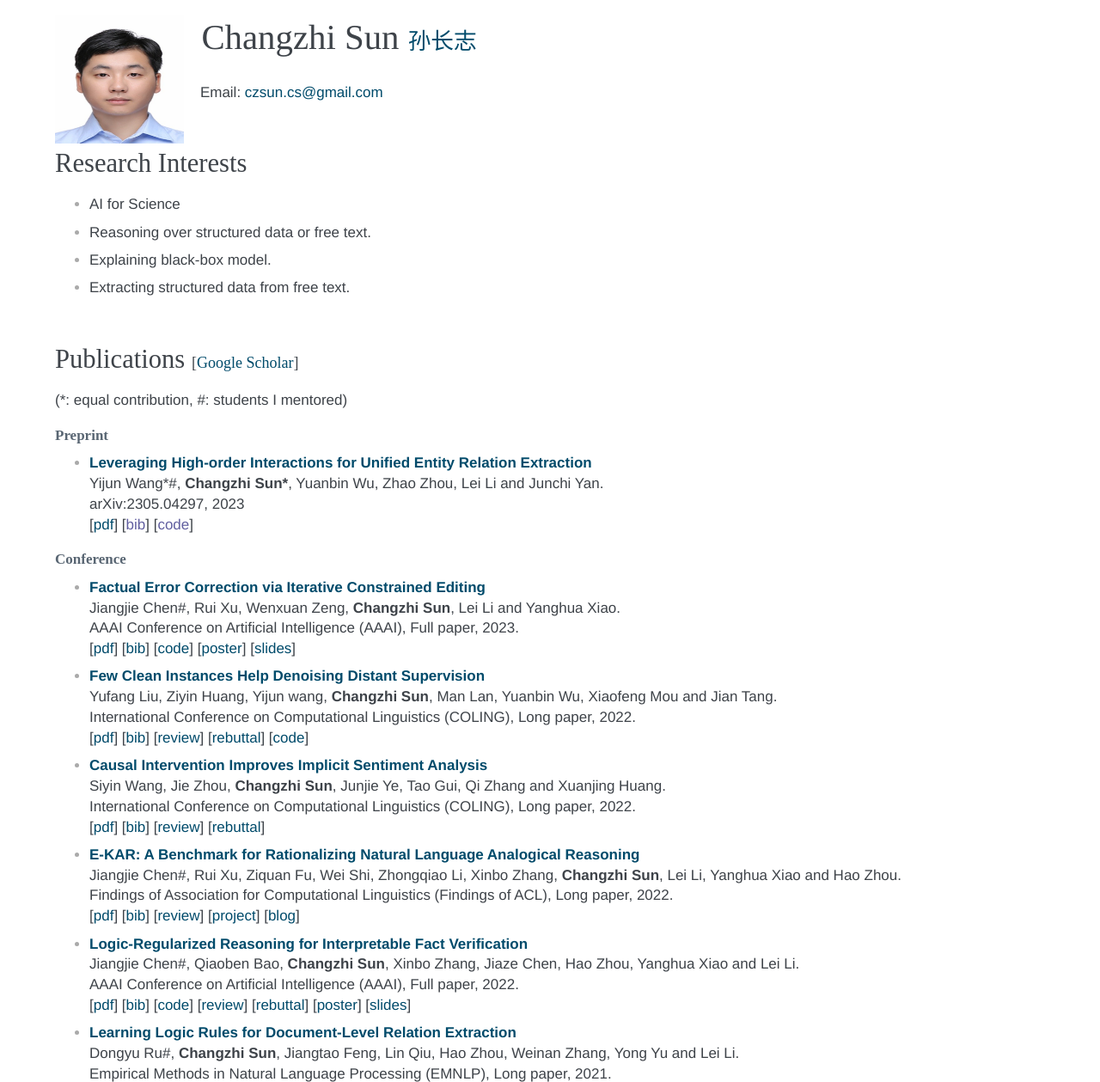
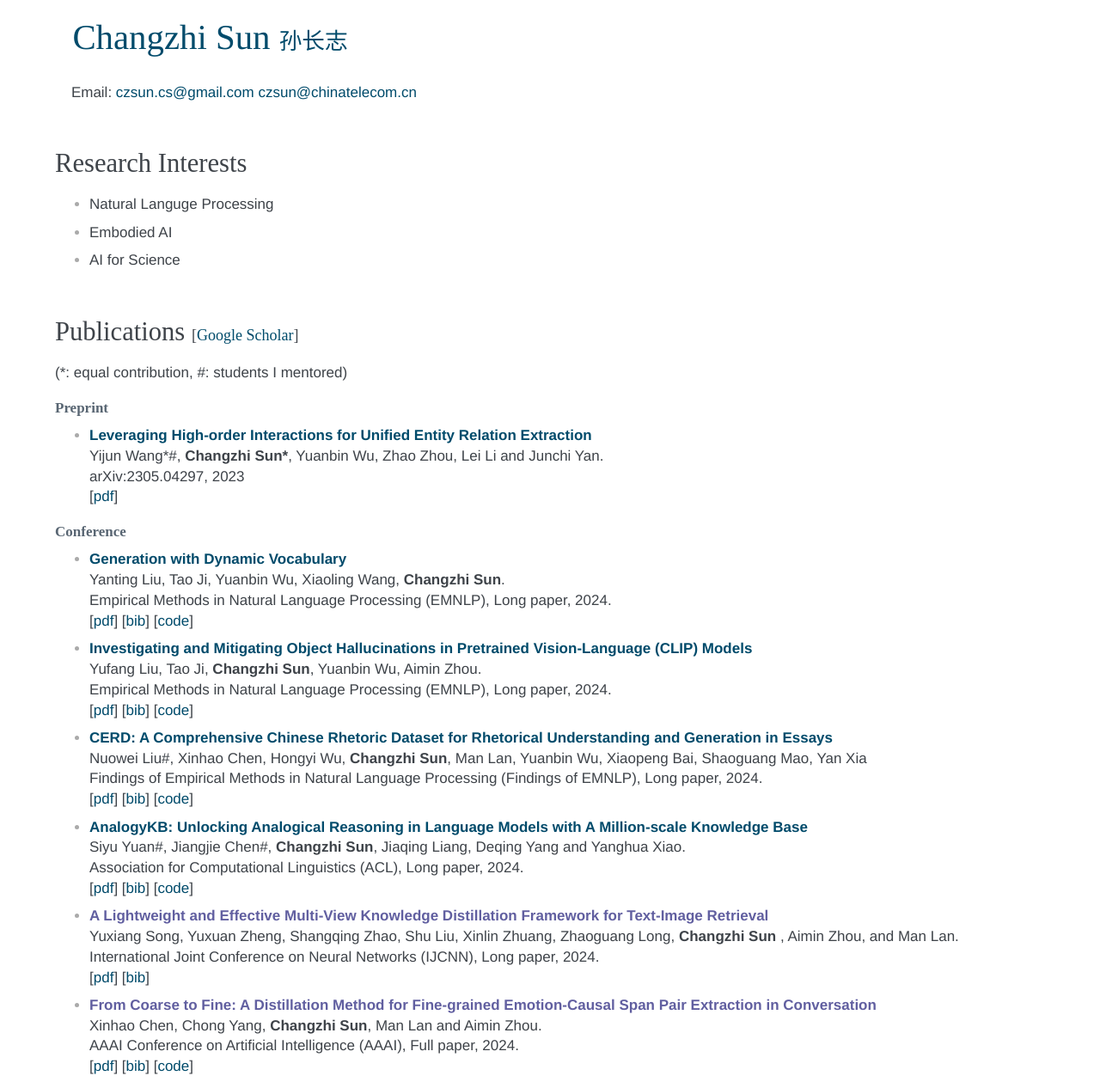
Before and after one commit to changzhisun/changzhisun.github.io, a plain HTML site: page index.html in a window 1280 px wide. Shown: the top 1259 px of the page at 86% size. Drawn offline with Linux system fonts and the light colour scheme.

Commit message:
update cv and emnlp2024 and TeleAI

```diff
--- a/index.html
+++ b/index.html
@@ -232,9 +232,9 @@
 <body class="article">
     <div id="header">
         <h1>
-            <a href="files/cv_changzhisun.pdf"><img width="75" align="left" src="imgs/me.jpg"/>  </a>
-            <span style="font-family:Times;"> &nbsp Changzhi Sun</span>
-            <span style="font-family:Microsoft YaHei; font-size:20pt"> <a href="files/cv_changzhisun.pdf">孙长志</a> </span>
+            <!-- <a href="files/cv_czsun_en.pdf"><img width="75" align="left" src="imgs/me.jpg"/>  </a> -->
+            <span style="font-family:Times;"> <a href="files/cv_czsun_en.pdf"> &nbsp Changzhi Sun </a> </span>
+            <span style="font-family:Microsoft YaHei; font-size:20pt"> <a href="files/cv_czsun_en.pdf">孙长志</a> </span>
         </h1>
     </div>
     <div id="content">
@@ -243,6 +243,7 @@
                 <div class="dlist">
                     <p>
                         &nbsp &nbsp Email:&nbsp;<a href="mailto:czsun.cs@gmail.com">czsun.cs@gmail.com</a>
+                        <a href="mailto:czsun@chinatelecom.cn">czsun@chinatelecom.cn</a>
                     </p>
                 </div>
             </div>
@@ -253,16 +254,13 @@
                 <div class="paragraph">
                     <ul>
                         <li>
-                            <p>AI for Science</p>
+                            <p>Natural Languge Processing</p>
                         </li>
                         <li>
-                            <p>Reasoning over structured data or free text.</p>
+                            <p>Embodied AI</p>
                         </li>
                         <li>
-                            <p>Explaining black-box model.</p>
-                        </li>
-                        <li>
-                            <p>Extracting structured data from free text.</p>
+                            <p>AI for Science</p>
                         </li>
                     </ul>
                 </div>
@@ -290,8 +288,8 @@
                                 arXiv:2305.04297, 2023
                                 <br />
                                 [<a href="https://arxiv.org/pdf/2305.04297.pdf">pdf</a>]
-                                [<a href=''>bib</a>]
-                                [<a href=''>code</a>]
+                                <!-- [<a href=''>bib</a>] -->
+                                <!-- [<a href=''>code</a>] -->
                             </p>
                         </li>
                     </ul>
@@ -299,6 +297,84 @@
                 <div class="ulist">
                     <div class="title">Conference</div>
                     <ul>
+                        <li>
+                            <p>
+                                <a style="font-weight: bold;" href="https://arxiv.org/abs/2410.08481">Generation with Dynamic Vocabulary</a>
+                                <br />
+                                Yanting Liu, Tao Ji, Yuanbin Wu, Xiaoling Wang, <strong>Changzhi Sun</strong>.
+                                <br />
+                                Empirical Methods in Natural Language Processing (EMNLP), Long paper, 2024.
+                                <br />
+                                [<a href="https://arxiv.org/pdf/2410.08481">pdf</a>]
+                                [<a href='publications/dyvocab/cite.bib'>bib</a>]
+                                [<a href='https://github.com/Maniyantingliu/generation_with_dynamic_vocabulary'>code</a>]
+                            </p>
+                        </li>
+                        <li>
+                            <p>
+                                <a style="font-weight: bold;" href="https://arxiv.org/abs/2410.03176">Investigating and Mitigating Object Hallucinations in Pretrained Vision-Language (CLIP) Models</a>
+                                <br />
+                                Yufang Liu, Tao Ji, <strong>Changzhi Sun</strong>, Yuanbin Wu, Aimin Zhou.
+                                <br />
+                                Empirical Methods in Natural Language Processing (EMNLP), Long paper, 2024.
+                                <br />
+                                [<a href="https://arxiv.org/pdf/2410.03176">pdf</a>]
+                                [<a href='publications/cliphall/cite.bib'>bib</a>]
+                                [<a href='https://github.com/Yufang-Liu/clip_hallucination'>code</a>]
+                            </p>
+                        </li>
+                        <li>
+                            <p>
+                                <a style="font-weight: bold;" href="https://arxiv.org/abs/2409.19691">CERD: A Comprehensive Chinese Rhetoric Dataset for Rhetorical Understanding and Generation in Essays</a>
+                                <br />
+                                Nuowei Liu#, Xinhao Chen, Hongyi Wu, <strong>Changzhi Sun</strong>, Man Lan, Yuanbin Wu, Xiaopeng Bai, Shaoguang Mao, Yan Xia
+                                <br />
+                                Findings of Empirical Methods in Natural Language Processing (Findings of EMNLP), Long paper, 2024.
+                                <br />
+                                [<a href="https://arxiv.org/pdf/2409.19691">pdf</a>]
+                                [<a href='publicaitons/cerd/cite.bib'>bib</a>]
+                                [<a href='https://github.com/cubenlp/cerd'>code</a>]
+                            </p>
+                        </li>
+                        <li>
+                            <p>
+                                <a style="font-weight: bold;" href="https://aclanthology.org/2024.acl-long.68/">AnalogyKB: Unlocking Analogical Reasoning in Language Models with A Million-scale Knowledge Base</a>
+                                <br />
+                                Siyu Yuan#, Jiangjie Chen#, <strong>Changzhi Sun</strong>, Jiaqing Liang, Deqing Yang and Yanghua Xiao.
+                                <br />
+                                Association for Computational Linguistics (ACL), Long paper, 2024.
+                                <br />
+                                [<a href="https://aclanthology.org/2024.acl-long.68.pdf">pdf</a>]
+                                [<a href='publications/anakb/cite.bib'>bib</a>]
+                                [<a href='https://github.com/siyuyuan/analogykb'>code</a>]
+                            </p>
+                        </li>
+                        <li>
+                            <p>
+                                <a style="font-weight: bold;" href="">A Lightweight and Effective Multi-View Knowledge Distillation Framework for Text-Image Retrieval</a>
+                                <br />
+                                Yuxiang Song, Yuxuan Zheng, Shangqing Zhao, Shu Liu, Xinlin Zhuang, Zhaoguang Long, <strong> Changzhi Sun </strong>, Aimin Zhou, and Man Lan.
+                                <br />
+                               International Joint Conference on Neural Networks (IJCNN), Long paper, 2024.
+                                <br />
+                                [<a href="publications/lemkd/lemkd.pdf">pdf</a>]
+                                [<a href='publications/lemkd/cite.bib'>bib</a>]
+                                <!-- [<a href=''>code</a>] -->
+                            </p>
+                        </li>
+                        <li>
+                            <p>
+                                <a style="font-weight: bold;" href="">From Coarse to Fine: A Distillation Method for Fine-grained Emotion-Causal Span Pair Extraction in Conversation</a>
+                                <br />
+                                Xinhao Chen, Chong Yang, <strong>Changzhi Sun</strong>, Man Lan and Aimin Zhou.
+                                <br />
+                                AAAI Conference on Artificial Intelligence (AAAI), Full paper, 2024.
+                                <br />
+                                [<a href="publications/kdecs/kdecs.pdf">pdf</a>]
+                                [<a href='publications/kdecs/cite.bib'>bib</a>]
+                                [<a href='https://github.com/cubenlp/KD-ECS'>code</a>]
+                            </p>
+                        </li>
                         <li>
                             <p>
                                 <a style="font-weight: bold;" href="https://arxiv.org/abs/2211.12130">Factual Error Correction via Iterative Constrained Editing</a>
@@ -567,29 +643,27 @@
                     <ul class="arabic">
                         <li>
                             <p>
-                                2023.08 - Present: LinGang Lab.
-                                Leader <a href="https://hsc.ecnu.edu.cn/b1/81/c37112a438657/page.htm">Honglin Li</a>
+                                2024.10 - Present: Research scientist at TeleAI.
                             </p>
                         </li>
                         <li>
                             <p>
-                                2020.06 - 2023.06: ByteDance AI Lab.
-                                Leader <a href="https://zhouh.github.io/">Hao Zhou</a> and
-                                <a href="https://lileicc.github.io/">Lei Li</a>.
+                                2023.08 - 2024.10: Assistant researcher at LinGang Lab.
+                            </p>
+                        </li>
+                        <li>
+                            <p>
+                                2020.06 - 2023.06: NLP researcher at ByteDance AI Lab.
                             </p>
                         </li>
                         <li>
                             <p>
                                 2014.09 - 2019.12: PhD candidate student at <a href="https://antnlp.org/">AntNLP</a> group of East China Normal University.
-                                Supervisor:<a href="https://ybwu.org/">Yuanbin Wu</a> and
-                                           <a href="https://shiliangsun.github.io/">Shiliang Sun</a>.
                             </p>
                         </li>
                         <li>
                             <p>
                                 2018.12 - 2019.05: Intern at NLC group of Microsoft Research Asia.
-                                Mentor: <a href="https://dblp.org/pid/06/10400.html">Yeyun Gong</a> and
-                                <a href="https://www.microsoft.com/en-us/research/people/nanduan/">Nan Duan</a>.
                             </p>
                         </li>
                         <li>
@@ -601,54 +675,6 @@
                 </div>
             </div>
         </div>
-        <!-- <div class="sect1"> -->
-            <!-- <h2 id="_parters">Students</h2> -->
-            <!-- <div class="sectionbody"> -->
-                <!-- <div class="olist arabic"> -->
-                    <!-- <ul class="arabic"> -->
-                        <!-- <li> -->
-                            <!-- <p> -->
-                                <!-- <a href="https://jiangjiechen.github.io/">Jiangjie Chen</a> -->
-                                <!-- (FDU PhD) -->
-                            <!-- </p> -->
-                        <!-- </li> -->
-                        <!-- <li> -->
-                            <!-- <p> -->
-                                <!-- Xuantao Lu -->
-                                <!-- (FDU master) -->
-                            <!-- </p> -->
-                        <!-- </li> -->
-                        <!-- <li> -->
-                            <!-- <p> -->
-                                <!-- Haoran Li  -->
-                                <!-- (HKUST PhD) -->
-                            <!-- </p> -->
-                        <!-- </li> -->
-                        <!-- <li> -->
-                            <!-- <p> -->
-                                <!-- <a href="https://receiling.github.io/">Yijun Wang</a> -->
-                                <!-- (SJTU master -> Tencent Shanghai) -->
-                            <!-- </p> -->
-                        <!-- </li> -->
-                        <!-- <li> -->
-                            <!-- <p> -->
-                                <!-- Dongyu Ru (SJTU master -> Amazon Shanghai) -->
-                            <!-- </p> -->
-                        <!-- </li> -->
-                        <!-- <li> -->
-                            <!-- <p> -->
-                                <!-- Chi Han(UIUC PhD) -->
-                            <!-- </p> -->
-                        <!-- </li> -->
-                        <!-- <li> -->
-                            <!-- <p> -->
-                                <!-- Runxin Xu(PKU master) -->
-                            <!-- </p> -->
-                        <!-- </li> -->
-                    <!-- </ul> -->
-                <!-- </div> -->
-            <!-- </div> -->
-        <!-- </div> -->
 
         <div class="sect1">
             <h2 id="_professional_activities">Professional Activities</h2>
@@ -657,7 +683,7 @@
                     <ul class="arabic">
                         <li>
                             <p>
-                                Program committee/reviewer: ARR(ACL Rolling Review), NAACL, AAAI, ACL, EMNLP, EACL, COLING.
+                                Program committee/reviewer: CL, ACL Rolling Review, ACL, EMNLP, NAACL, NeurIPS, ICLR, AAAI, EACL, COLING, NLPCC, etc.
                             </p>
                         </li>
                     </ul>
@@ -690,7 +716,7 @@
                                 </td>
                                 <td>
                                     <a href="https://jiangjiechen.github.io/"> <img src="imgs/chenjiangjie.jpg"></a> </br>
-                                    <a href="https://jiangjiechen.github.io/">Jiangjie Chen</a></br>(FDU)
+                                    <a href="https://jiangjiechen.github.io/">Jiangjie Chen</a></br>(ByteDance)
                                 </td>
                             </tr>
                             <tr>
@@ -704,11 +730,11 @@
                                 </td>
                                 <td>
                                     <a href="https://jocelynsong.github.io/"><img src="imgs/songzhenqiao.jpg"></a></br>
-                                    <a href="https://jocelynsong.github.io/">Zhenqiao Song</a></br>(UCSB)
+                                    <a href="https://jocelynsong.github.io/">Zhenqiao Song</a></br>(CMU)
                                 </td>
                                 <td>
                                     <a href="https://dqwang122.github.io/"><img width="100" src="imgs/wangdanqing.jpg"></a></br>
-                                    <a href="https://dqwang122.github.io/">Danqing Wang</a></br>(UCSB)
+                                    <a href="https://dqwang122.github.io/">Danqing Wang</a></br>(CMU)
                                 </td>
                                 <td>
                                     <a href=""><img width="100" src="imgs/zhangxinbo.jpg"></a></br>
@@ -716,7 +742,7 @@
                                 </td>
                                 <td>
                                     <a href="http://web.cs.ucla.edu/~mhdang/"><img width="100" src="imgs/dangmeihua.jpg"></a></br>
-                                    <a href="http://web.cs.ucla.edu/~mhdang/">Meihua Dang</a></br>(UCLA)
+                                    <a href="http://web.cs.ucla.edu/~mhdang/">Meihua Dang</a></br>(Stanford)
                                 </td>
                             </tr>
                         </table>
@@ -732,21 +758,12 @@
                     <ul class="arabic">
                         <li>
                             <p>
-                                I have two lovely ragdoll cats, CoCo and BigHead.
+                                I have a ragdoll cat, CoCo.
                             </p>
                         </li>
 
                         <table>
                             <tr>
-                                <td>
-                                    <a href="imgs/cat/coco-and-head-01.jpeg"> <img src="imgs/cat/coco-and-head-01.jpeg"> </br>
-                                </td>
-                                <td>
-                                    <a href="imgs/cat/coco-and-head-02.jpeg"> <img src="imgs/cat/coco-and-head-02.jpeg"> </br>
-                                </td>
-                                <td>
-                                    <a href="imgs/cat/coco-and-head-03.jpeg"> <img src="imgs/cat/coco-and-head-03.jpeg"> </br>
-                                </td>
                                 <td>
                                     <a href="imgs/cat/head-01.jpeg"> <img src="imgs/cat/head-01.jpeg"> </br>
                                 </td>
```
Also changed, not shown: 11 other files.
